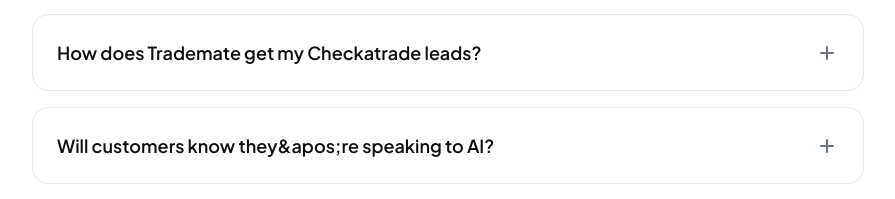
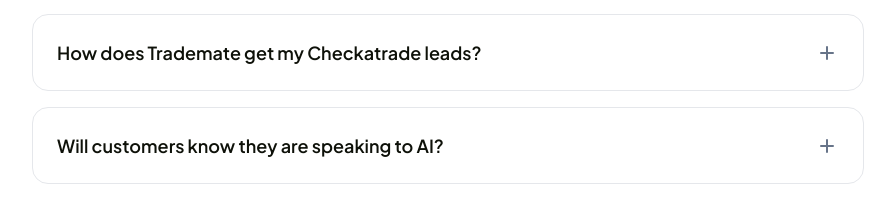
Before and after one commit to awabalishah/trademate, a Next.js app: page / in a window 1280 px wide. Shown: the part 5702-5901 px from the top of the page, without its empty margins (192-1087 px from the left). Built offline with nearby package versions, Linux system fonts and the light colour scheme.

Commit message:
fix: Update Checkatrade integration text to reflect email-based approach instead of API

```diff
--- a/src/components/sections/FAQ.tsx
+++ b/src/components/sections/FAQ.tsx
@@ -14,11 +14,11 @@
     {
       id: 1,
       question: "How does Trademate get my Checkatrade leads?",
-      answer: "We integrate directly with Checkatrade's API to automatically capture and process your leads in real-time, ensuring you never miss an opportunity."
+      answer: "We integrate directly with Checkatrade's email responses to automatically capture and process your leads in real-time, ensuring you never miss an opportunity."
     },
     {
       id: 2,
-      question: "Will customers know they&apos;re speaking to AI?",
+      question: "Will customers know they are speaking to AI?",
       answer: "Our AI responses are designed to sound natural and professional. Customers will have a seamless experience without knowing they're interacting with AI."
     },
     {
--- a/src/components/sections/PricingFAQ.tsx
+++ b/src/components/sections/PricingFAQ.tsx
@@ -17,10 +17,10 @@
     },
     {
       question: "How does Trademate get my Checkatrade leads?",
-      answer: "We integrate directly with Checkatrade to automatically capture and organize all your leads in one place, so you never miss an opportunity."
+      answer: "We integrate directly with Checkatrade's email responses to automatically capture and organize all your leads in one place, so you never miss an opportunity."
     },
     {
-      question: "Will customers know they're speaking to AI?",
+      question: "Will customers know they are speaking to AI?",
       answer: "Our AI is designed to communicate naturally and professionally. Most customers won't notice they're speaking to AI, but we can configure transparency based on your preference."
     },
     {
```
